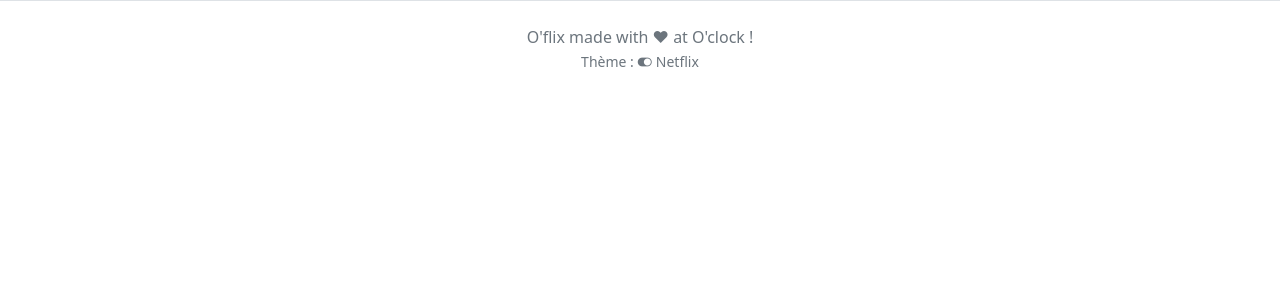
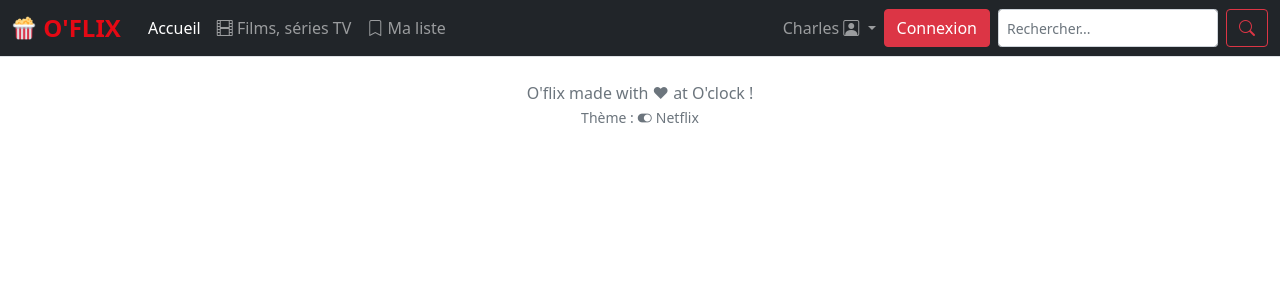
Before and after one commit to Thibault-Guignard/cineflix, a Symfony app: template templates/base.html.twig in a window 1280 px wide. Shown: the top 300 px of the page. Run offline with Twig, Linux system fonts and the light colour scheme; the template is opened without the code that fills it, so the values that code supplies are empty; some libraries are stand-ins or nearby versions.

Commit message:
debug nav

```diff
--- a/templates/base.html.twig
+++ b/templates/base.html.twig
@@ -22,7 +22,59 @@
 <body>
 
     <!--nav-->
-    {% block navebar %}{% endblock %}
+
+    <!-- Nav -->
+    <nav class="navbar navbar-expand-lg navbar-dark bg-dark">
+        <div class="container-fluid">
+            <a href="{{ path('home') }}" class="d-flex align-items-center mb-2 mb-lg-0 text-white text-decoration-none header-logo">
+                <img src="favicon.png" height="24" alt="Logo O'flix">
+                <span class="header-logo__title">O'flix</span>
+            </a>
+            <button class="navbar-toggler" type="button" data-bs-toggle="collapse"
+                data-bs-target="#navbarSupportedContent">
+                <span class="navbar-toggler-icon"></span>
+            </button>
+            <div class="collapse navbar-collapse" id="navbarSupportedContent">
+                <ul class="navbar-nav me-auto mb-2 mb-lg-0">
+                    <li class="nav-item">
+                        <a class="nav-link active" href="{{ path('home') }}">Accueil</a>
+                    </li>
+                    <li class="nav-item">
+                        <a class="nav-link" href="./list.html"><i class="bi bi-film"></i> Films, séries TV</a>
+                    </li>
+                    <li class="nav-item">
+                        <a class="nav-link" href="./favorites.html"><i class="bi bi-bookmark"></i> Ma liste</a>
+                    </li>
+                </ul>
+                <ul class="navbar-nav ms-auto mb-2 mb-lg-0">
+                    <li class="nav-item dropdown">
+                        <a class="nav-link dropdown-toggle" href="#" id="navbarDropdown" role="button"
+                            data-bs-toggle="dropdown">
+                            <span>Charles</span>
+                            <i class="bi bi-person-square"></i>
+                        </a>
+                        <ul class="dropdown-menu">
+                            <li><a class="dropdown-item" href="#">Profil</a></li>
+                            <li><a class="dropdown-item" href="#">Backoffice</a></li>
+                            <li>
+                                <hr class="dropdown-divider">
+                            </li>
+                            <li><a class="dropdown-item" href="#">Déconnexion</a></li>
+                        </ul>
+                    </li>
+                </ul>
+
+                <button type="button" class="btn btn-danger me-2">Connexion</button>
+
+                <form class="d-flex" action="list.html">
+                    <input class="form-control form-control-sm me-2" name="search" type="search" placeholder="Rechercher...">
+                    <button class="btn btn-outline-danger" type="submit"><i class="bi bi-search"></i></button>
+                </form>
+            </div>
+        </div>
+    </nav>
+
+
     <!-- main -->
     {% block body %}{% endblock %}
 
--- a/templates/navebar.html.twig
+++ b/templates/navbar.html.twig
@@ -1,4 +1,4 @@
-{{%block navabar %}}
+{{%block navbar %}}
     <!-- Nav -->
     <nav class="navbar navbar-expand-lg navbar-dark bg-dark">
         <div class="container-fluid">
```
